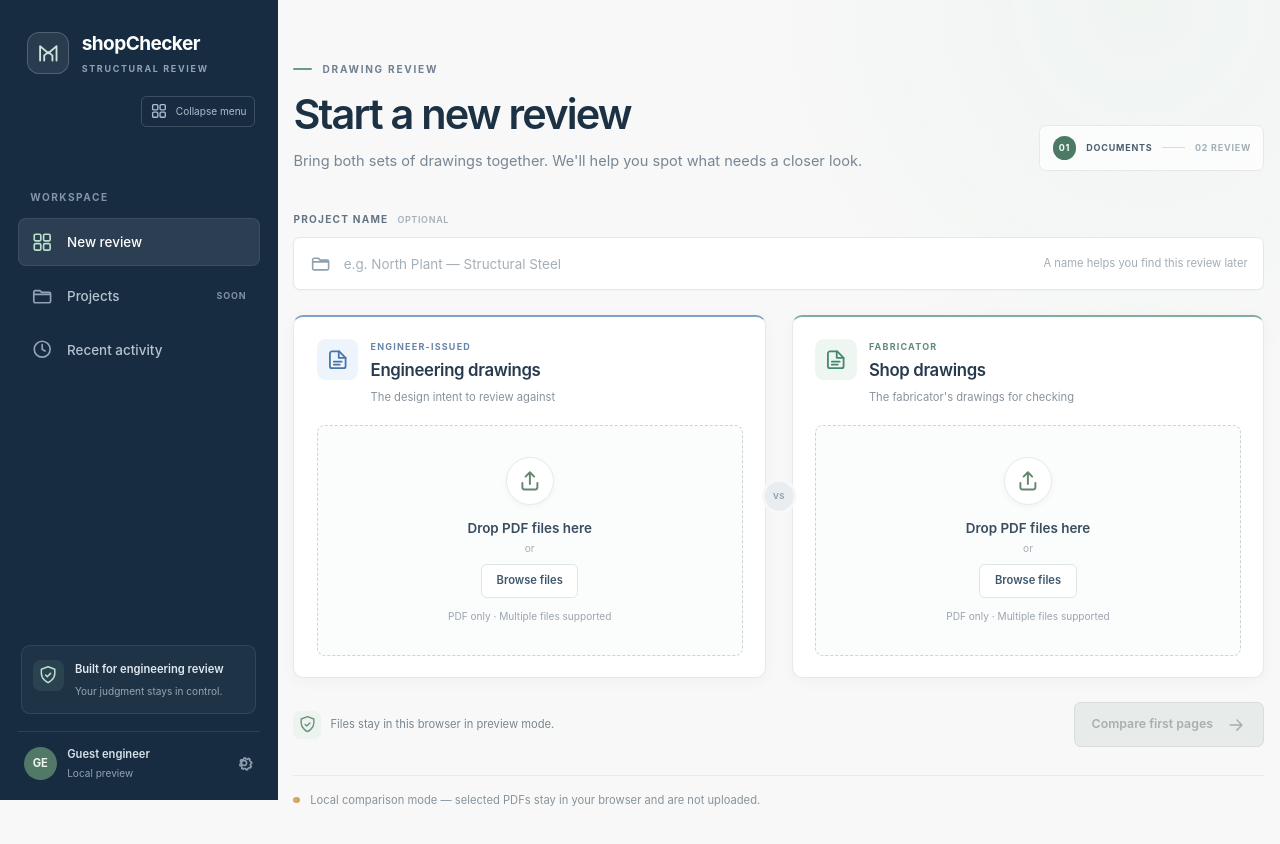
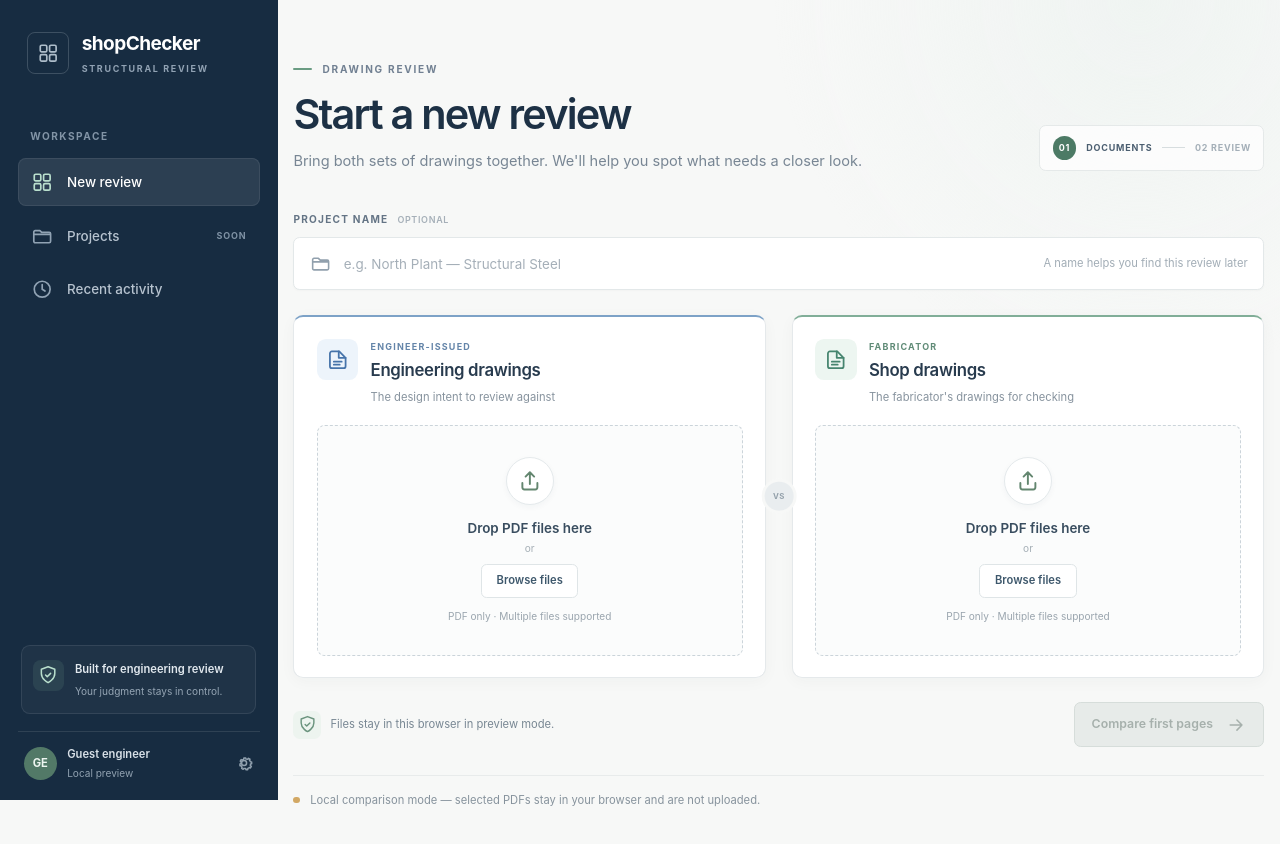
Before and after one commit to chardgeorge/shop_drawing_reviewer, a Next.js app in the folder frontend/: page / in a window 1280 px wide. Shown: the top 844 px of the page. Built offline with nearby package versions, Linux system fonts and the light colour scheme.

Commit message:
Minor updates

```diff
--- a/frontend/src/app/globals.css
+++ b/frontend/src/app/globals.css
@@ -103,18 +103,19 @@
 }
 
 .sidebar-toggle {
-  display: inline-flex;
+  display: grid;
+  width: 38px;
+  height: 38px;
+  flex: 0 0 38px;
   align-items: center;
-  gap: 7px;
-  align-self: flex-end;
-  margin: 18px 4px 8px 0;
-  padding: 5px 7px;
+  justify-content: center;
+  margin: 0;
+  padding: 0;
   border: 1px solid rgba(213, 222, 231, 0.2);
-  border-radius: 5px;
+  border-radius: 7px;
   color: #aebdca;
   background: transparent;
   font: inherit;
-  font-size: 9px;
   cursor: pointer;
 }
 
--- a/frontend/src/components/upload-workspace.tsx
+++ b/frontend/src/components/upload-workspace.tsx
@@ -410,25 +410,22 @@
         id="review-navigation"
         className={`sidebar ${isSidebarOpen ? "" : "sidebar-collapsed"}`}
       >
-        <a className="brand" href="#" aria-label="Shop Drawing Reviewer home">
-          <span className="brand-mark">
-            <Icon name="logo" size={22} />
-          </span>
+        <div className="brand">
+          <button
+            className="sidebar-toggle"
+            type="button"
+            aria-label="Collapse menu"
+            aria-expanded={isSidebarOpen}
+            aria-controls="review-navigation"
+            onClick={() => setIsSidebarOpen(false)}
+          >
+            <Icon name="grid" size={20} />
+          </button>
           <span className="brand-copy">
             <strong>shopChecker</strong>
             <span>STRUCTURAL REVIEW</span>
           </span>
-        </a>
-        <button
-          className="sidebar-toggle"
-          type="button"
-          aria-expanded={isSidebarOpen}
-          aria-controls="review-navigation"
-          onClick={() => setIsSidebarOpen(false)}
-        >
-          <Icon name="grid" size={16} />
-          <span>Collapse menu</span>
-        </button>
+        </div>
 
         <div className="workspace-label">WORKSPACE</div>
         <nav className="sidebar-nav" aria-label="Main navigation">
```
